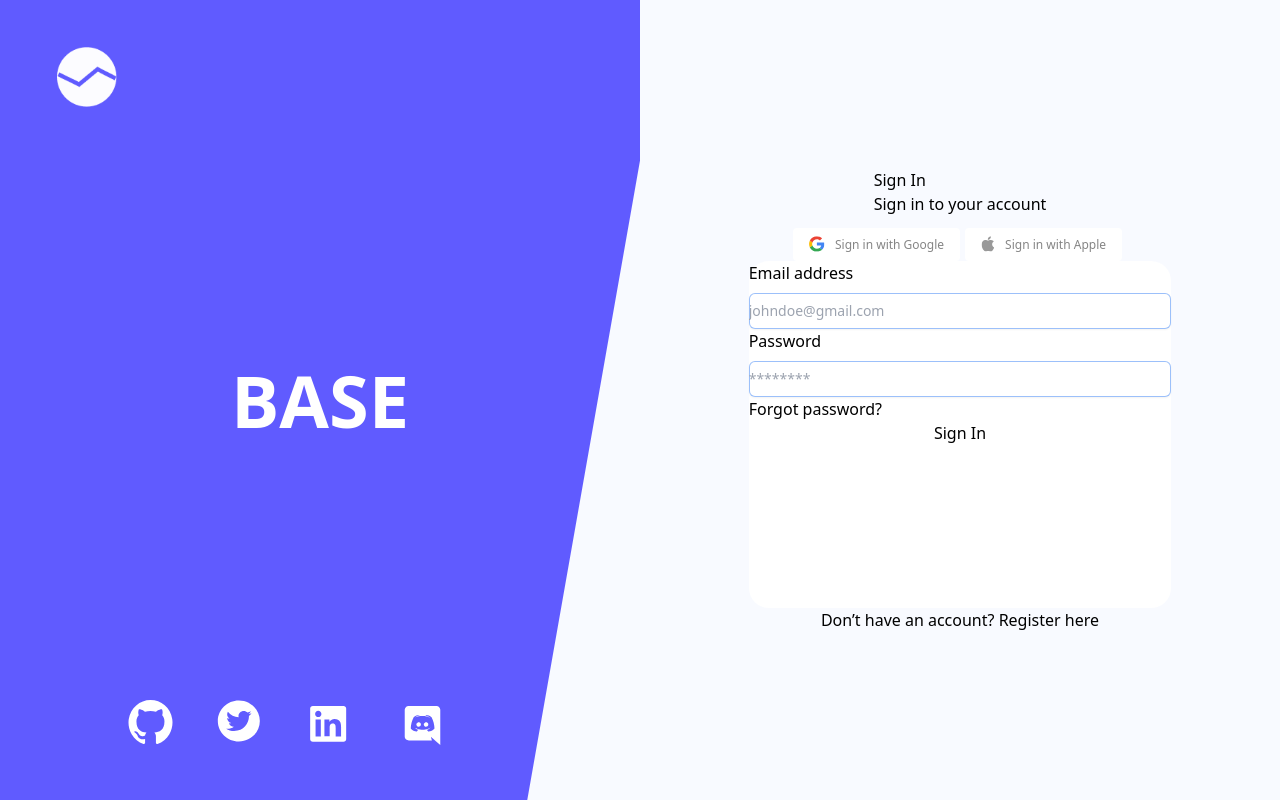
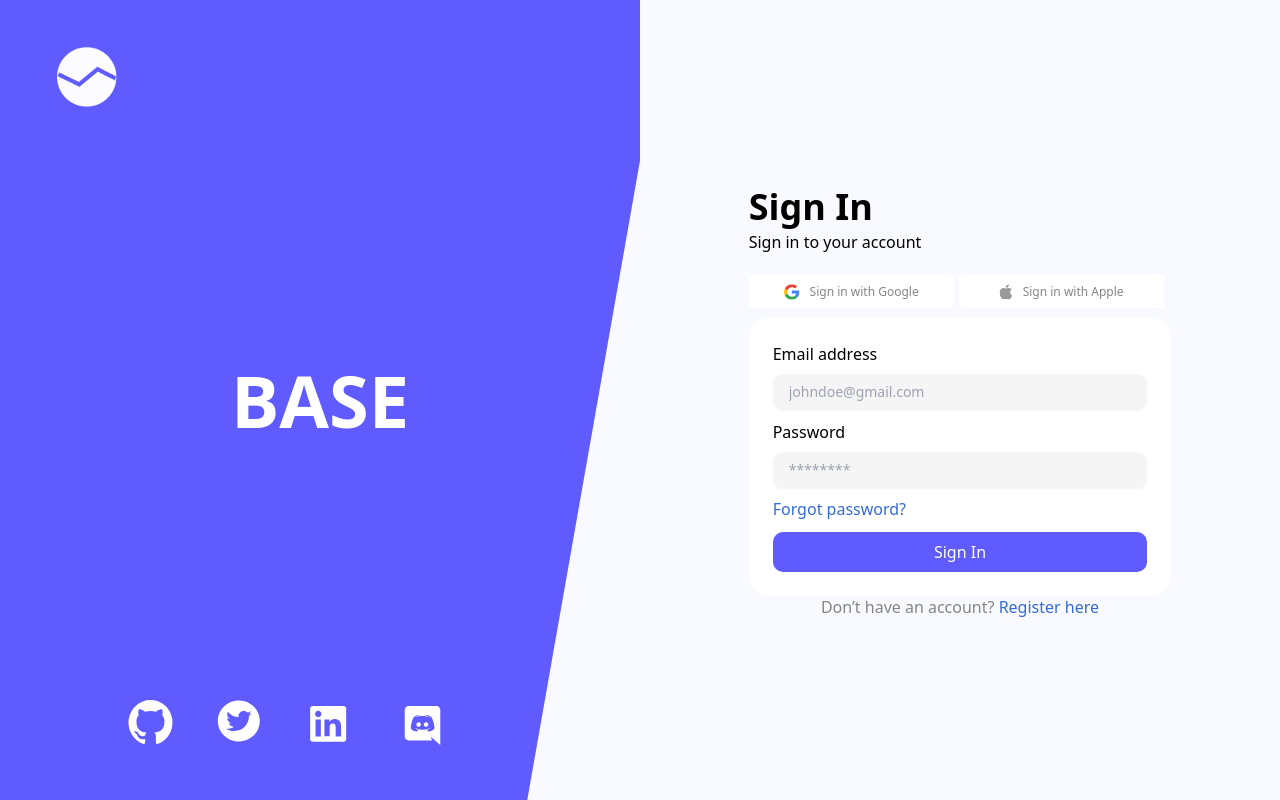
Before and after one commit to sanjayKumar-dev/creator-app, a React (Create React App) app: page / in a window 1280 px wide. Built offline with nearby package versions, Linux system fonts and the light colour scheme.

Commit message:
Completed login page

```diff
--- a/src/components/login/Login.css
+++ b/src/components/login/Login.css
@@ -30,6 +30,7 @@
 }
 
 .signin-btn {
+    width: 48.5%;
     background-color: #FFFFFF;
     margin-right: 5px;
     color: var(--Secondary-Text, #858585);
@@ -38,6 +39,7 @@
     font-style: normal;
     font-weight: 400;
     line-height: normal;
+    margin-bottom: 10px;
 
     svg {
         margin-right: 10px;
@@ -48,6 +50,72 @@
     border-radius: 20px;
     background: #FFF;
     width: 422.635px;
-    height: 347.988px;
+    /* height: 347.988px; */
     flex-shrink: 0;
+
+    label {
+        color: #000;
+        /* font-family: Lato; */
+        font-size: 16px;
+        font-style: normal;
+        font-weight: 400;
+        line-height: normal;
+    }
+
+    input {
+        border-radius: 10px;
+        background: var(--Background, #F5F5F5);
+        margin-bottom: 10px;
+    }
+
+    p {
+        color: var(--Link, #346BD4);
+        /* font-family: Lato; */
+        font-size: 16px;
+        font-style: normal;
+        font-weight: 400;
+        line-height: normal;
+    }
+
+    button {
+        border-radius: 10px;
+        background: #605BFF;
+    }
 }
+
+.signin-heading {
+    color: #000;
+    font-style: normal;
+    line-height: normal;
+    margin-bottom: 10px;
+
+    p {
+        /* font-family: Montserrat; */
+        font-size: 36px;
+        font-weight: 700;
+        line-height: normal;
+    }
+
+    span {
+        /* font-family: Lato; */
+        font-size: 16px;
+        font-weight: 400;
+    }
+}
+
+.last-info {
+    font-style: normal;
+    font-size: 16px;
+    font-weight: 400;
+    line-height: normal;
+    /* font-family: Lato; */
+
+    p {
+        color: var(--Secondary-Text, #858585);
+        text-align: center;
+    }
+
+    span {
+        color: var(--Link, #346BD4);
+    }
+}
--- a/src/components/login/Login.js
+++ b/src/components/login/Login.js
@@ -43,11 +43,12 @@ function SignInPage() {
                 </div>
                 <div className="w-1/2 right-screen">
                     <div className='flex flex-col items-center justify-center h-full'>
-                        <div className='flex flex-col justify-start'>
-                            <p className='text-left'>Sign In</p>
-                            <p>Sign in to your account</p>
+                        <div>
+                            <div className='flex flex-col justify-start signin-heading'>
+                                <p>Sign In</p>
+                                <span>Sign in to your account</span>
                             </div>
-                        <div>
+                            <div className='w-full'>
                                 <button className='py-2 px-4 rounded inline-flex items-center justify-center mt-3 signin-btn'>
                                     <svg xmlns="http://www.w3.org/2000/svg" width="16" height="16" viewBox="0 0 16 16" fill="none">
                                         <g clip-path="url(#clip0_1163_66)">
@@ -81,23 +82,26 @@ function SignInPage() {
                             </div>
 
                             <div className='form flex flex-col'>
+                                <div className='m-6'>
                                     <div>
                                         <label htmlFor='email'>Email address</label>
                                         <div className='mt-2'>
-                                    <input id='email' placeholder="johndoe@gmail.com" type='email' className='block w-full rounded-md border-0 py-1.5 shadow-sm ring-1 ring-inset focus:ring-2 focus:ring-inset focus:ring-indigo-600 sm:text-sm sm:leading-6' />
+                                            <input id='email' placeholder="johndoe@gmail.com" type='email' className='block w-full rounded-md border-0 py-1.5 ps-4 shadow-sm focus:ring-2 focus:ring-inset focus:ring-indigo-600 sm:text-sm sm:leading-6' />
                                         </div>
                                     </div>
                                     <div>
                                         <label htmlFor='password'>Password</label>
                                         <div className='mt-2'>
-                                    <input id='password' placeholder="********" type='password' className='block w-full rounded-md border-0 py-1.5 shadow-sm ring-1 ring-inset focus:ring-2 focus:ring-inset focus:ring-indigo-600 sm:text-sm sm:leading-6'/>
+                                            <input id='password' placeholder="********" type='password' className='block w-full rounded-md border-0 py-1.5 ps-4 shadow-sm focus:ring-2 focus:ring-inset focus:ring-indigo-600 sm:text-sm sm:leading-6' />
                                         </div>
                                     </div>
                                     <p>Forgot password?</p>
-                            <button>Sign In</button>
+                                    <button className='text-white py-2 px-4 rounded inline-flex items-center justify-center mt-3 w-full'>Sign In</button>
                                 </div>
-                        <div>
+                            </div>
+                            <div className='last-info'>
                                 <p>Don’t have an account? <span>Register here</span></p>
+                            </div>
                         </div>
                     </div>
 
```
Lines whose indentation alone changed are shown as unchanged.
